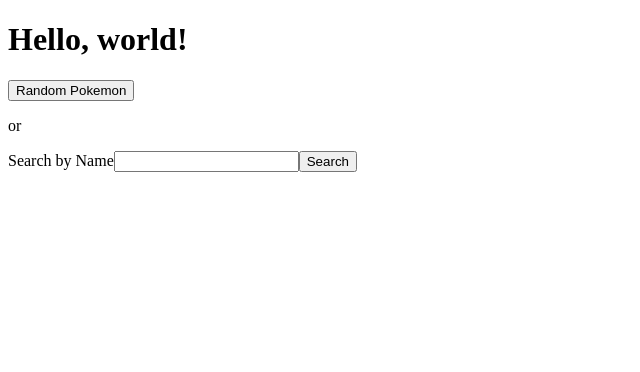
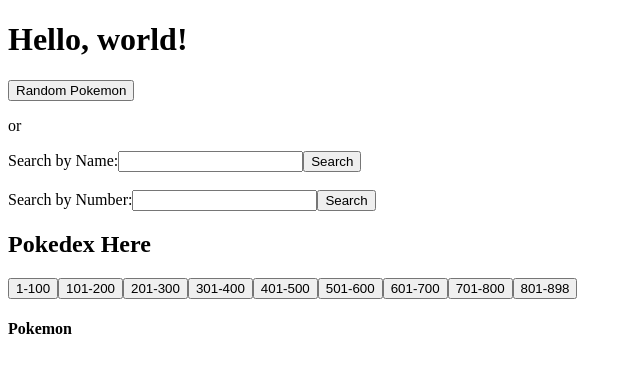
Before and after one commit to jmasone15/react-pokedex, a React (Create React App) app: page / in a window 1280 px wide. Shown: the top 372 px of the page, without its empty margins (0-640 px from the left). Built offline with nearby package versions, Linux system fonts and the light colour scheme.

Commit message:
Added full pokedex sorted by number.

```diff
--- a/src/App.js
+++ b/src/App.js
@@ -1,4 +1,5 @@
 import React, { useState } from "react";
+import Pokedex from "./Pokedex";
 import RandomPoke from "./RandomPoke";
 import SearchPoke from "./SearchPoke";
 import API from "./utils/API";
@@ -7,6 +8,7 @@
 
   const [randomPokemon, setRandomPokemon] = useState("");
   const [searchPokemon, setSearchPokemon] = useState("");
+  const [searchNumber, setSearchNumber] = useState("");
   const [pokemonData, setPokemonData] = useState({});
   const [randomShow, setRandomShow] = useState(false);
   const [searchShow, setSearchShow] = useState(false);
@@ -52,6 +54,27 @@
     }
   }
 
+  async function handleNumberFormSubmit(e) {
+    e.preventDefault();
+    try {
+      if (searchNumber === "") {
+        alert("Please enter a number.")
+      } else {
+
+        // Lowercase search query and remove white space
+        // Capitilize the first letter of the name.
+        let pokemon = await API.getOnePokemon(searchNumber);
+        let upperCase = pokemon.data.name.charAt(0).toUpperCase() + pokemon.data.name.slice(1);
+
+        setSearchPokemon(upperCase);
+        setPokemonData(pokemon.data);
+        setSearchShow(true);
+      }
+    } catch (err) {
+      alert("No pokemon found, please try again");
+    }
+  }
+
   async function getPokemonInfo(url) {
     try {
       const info = await API.getPokemonData(url);
@@ -68,8 +91,14 @@
       <button onClick={(e) => handleRandomClick(e)}>Random Pokemon</button>
       <p>or</p>
       <form onSubmit={(e) => handleSearchFormSubmit(e)}>
-        <label for="search">Search by Name</label>
+        <label htmlFor="search">Search by Name:</label>
         <input type="text" name="search" value={searchPokemon} onChange={(e) => setSearchPokemon(e.target.value)} />
+        <button type="submit">Search</button>
+      </form>
+      <br />
+      <form onSubmit={(e) => handleNumberFormSubmit(e)}>
+        <label htmlFor="searchNumber">Search by Number:</label>
+        <input type="number" name="searchNumber" value={searchNumber} onChange={(e) => setSearchNumber(e.target.value)} />
         <button type="submit">Search</button>
       </form>
       {randomShow === true && (
@@ -78,6 +107,7 @@
       {searchShow === true && (
         <SearchPoke pokemon={searchPokemon} data={pokemonData} />
       )}
+      <Pokedex />
     </div>
   );
 }
--- /dev/null
+++ b/src/Pokedex.js
@@ -0,0 +1,62 @@
+import React, { useState } from 'react';
+import API from "./utils/API";
+import PokemonInfo from "./PokemonInfo";
+
+export default function Pokedex() {
+
+    const [rangePokemon, setRangePokemon] = useState([]);
+    const [pokeInfo, setPokeInfo] = useState({});
+    const [showPokemon, setShowPokemon] = useState(false);
+
+    async function getRangeData(e, limit, offset) {
+        e.preventDefault();
+        try {
+            setRangePokemon([]);
+            const results = await API.getPokemonRange(limit, offset);
+            setRangePokemon(results.data.results);
+        } catch (err) {
+            console.error(err);
+        }
+    }
+
+    function pokemonData(e, url) {
+        e.preventDefault();
+        try {
+            API.getPokemonData(url).then((res) => {
+                setPokeInfo(res.data);
+                setShowPokemon(true);
+            })
+        } catch (err) {
+            console.error(err);
+        }
+    }
+
+    return (
+        <div>
+            <div>
+                <h2>Pokedex Here</h2>
+                <button onClick={(e) => getRangeData(e, 100)}>1-100</button>
+                <button onClick={(e) => getRangeData(e, 100, 100)}>101-200</button>
+                <button onClick={(e) => getRangeData(e, 100, 200)}>201-300</button>
+                <button onClick={(e) => getRangeData(e, 100, 300)}>301-400</button>
+                <button onClick={(e) => getRangeData(e, 100, 400)}>401-500</button>
+                <button onClick={(e) => getRangeData(e, 100, 500)}>501-600</button>
+                <button onClick={(e) => getRangeData(e, 100, 600)}>601-700</button>
+                <button onClick={(e) => getRangeData(e, 100, 700)}>701-800</button>
+                <button onClick={(e) => getRangeData(e, 98, 800)}>801-898</button>
+            </div>
+            <div>
+                <h4>Pokemon</h4>
+                {rangePokemon.map((p) => (
+                    <div>
+                        <p key={p.id}>{p.name}</p>
+                        <button onClick={(e => pokemonData(e, p.url))}>More Info</button>
+                    </div>
+                ))}
+                {showPokemon === true && (
+                    <PokemonInfo data={pokeInfo} />
+                )}
+            </div>
+        </div>
+    )
+}
--- /dev/null
+++ b/src/PokemonInfo.js
@@ -0,0 +1,11 @@
+import React from 'react'
+
+export default function PokemonInfo({ data }) {
+    return (
+        <div>
+            <p>{data.name}</p>
+            <img src={data.sprites.front_default} alt={data.name} />
+            <img src={data.sprites.back_default} alt={data.name} />
+        </div>
+    )
+}
--- a/src/utils/API.js
+++ b/src/utils/API.js
@@ -11,5 +11,8 @@
     },
     getOnePokemon: (query) => {
         return axios.get(`${baseURL}pokemon/${query}`);
+    },
+    getPokemonRange: (limit, offset) => {
+        return axios.get(`${baseURL}pokemon/?limit=${limit}&offset=${offset}`)
     }
 }
```
